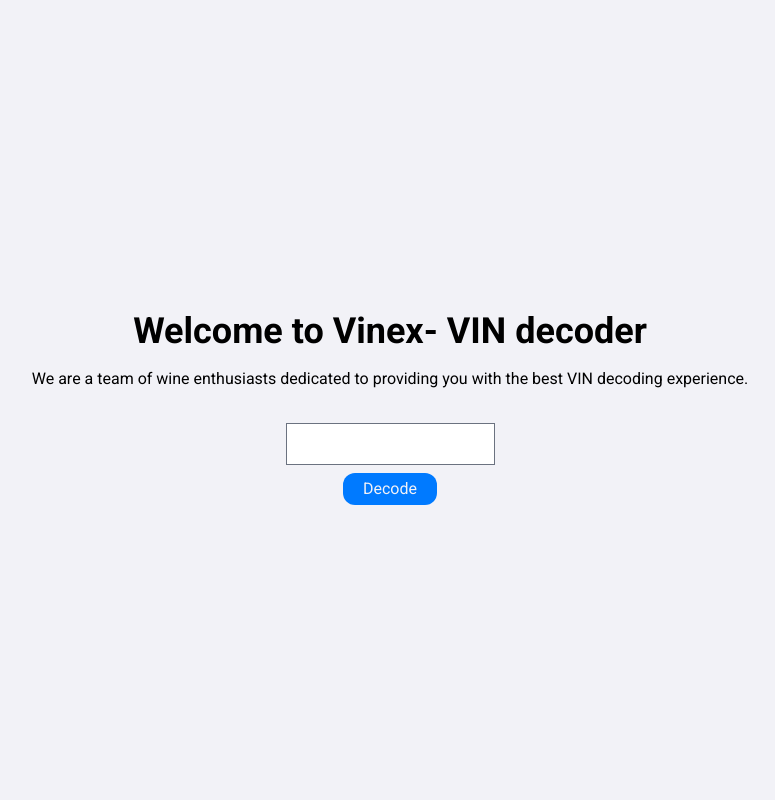
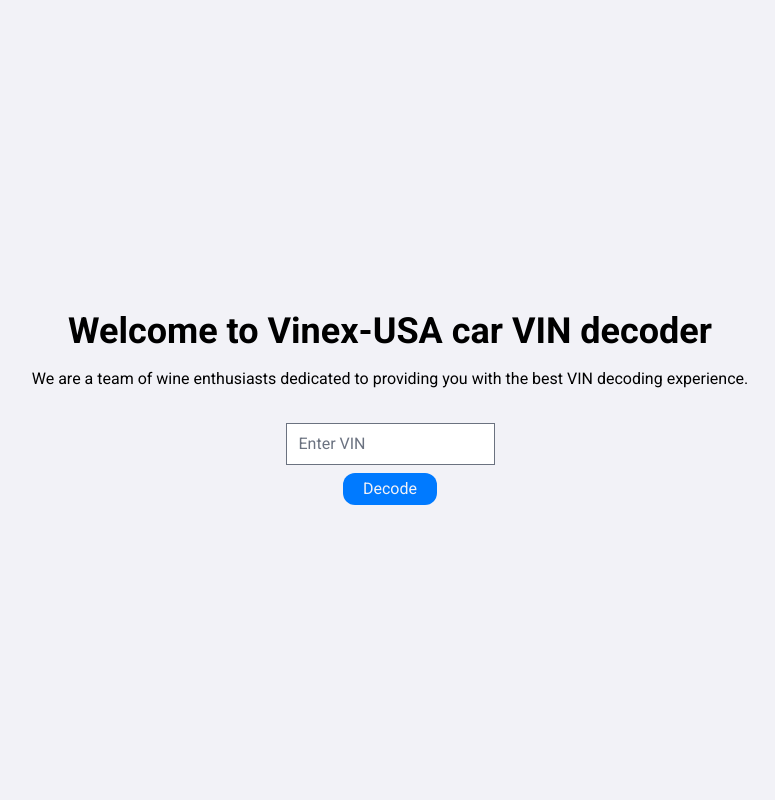
Before and after one commit to mateusz97i1/Vin_decoder_app, a Django app: template theme/templates/home.html in a window 1280 px wide. Shown: the whole page, without its empty margins (250-1025 px from the left). Run offline with Django 5.2, Linux system fonts and the light colour scheme; the template is opened without the code that fills it, so the values that code supplies are empty; some libraries are stand-ins or nearby versions.

Commit message:
added vin decoder functionality froem api

```diff
--- a/theme/templates/home.html
+++ b/theme/templates/home.html
@@ -23,19 +23,40 @@
 <body class="font-roboto">
     <div class="flex flex-col items-center justify-center bg-background min-h-svh">
         <div class="container flex flex-col px-4 py-8 mx-auto text-center ">
-            <h1 class="mb-4 text-4xl font-bold">Welcome to Vinex- VIN decoder</h1>
+            <h1 class="mb-4 text-4xl font-bold">Welcome to Vinex-USA car VIN decoder</h1>
             <p>We are a team of wine enthusiasts dedicated to providing you with the best VIN decoding experience.</p>
         </div>
-        <div class="">
-            <form action="/decode" method="get" class="flex flex-col">
+        <div>
+            <form method="get" class="flex flex-col">
                 {% csrf_token %}
-                <input type="text">
+                <input type="text" name="vin" placeholder="Enter VIN">
                 <button type="submit"
                     class="self-center px-5 py-1 mt-2 capitalize rounded-xl text-background w-fit bg-accent">
                     decode
                 </button>
             </form>
         </div>
+
+        <div>
+
+            {% if car_info %}
+            <p>Make: {{ car_info.Make }}</p>
+
+            {% if car_info.Model %}
+            <p>Model: {{ car_info.Model }}</p>
+            <p>Year: {{ car_info.ModelYear }}</p>
+            <p>Engine: {{ car_info.DisplacementL }} L</p>
+            <p>Cylinders: {{ car_info.EngineCylinders }}</p>
+            <p>Power: {{ car_info.EngineHP }} hp</p>
+            <p>Engine Model: {{ car_info.EngineModel }}</p>
+            <p>Drive Type: {{ car_info.DriveType }}</p>
+
+            {% endif %}
+
+
+
+            {% endif %}
+        </div>
     </div>
 </body>
 
```
Also changed, not shown: theme/static/css/dist/styles.css (+8 -40 lines), vin_decoder/services.py (added, +12 -0 lines), vin_decoder/views.py (+15 -1 lines).
